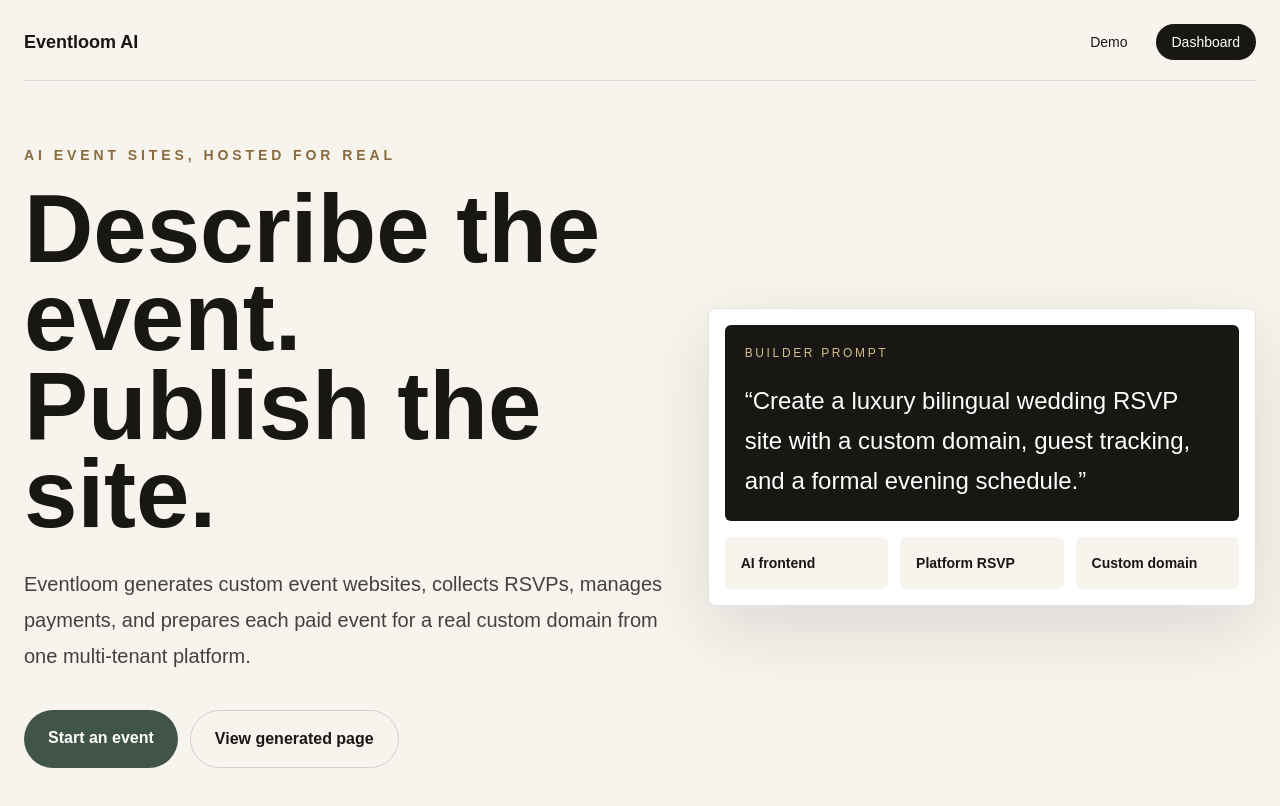
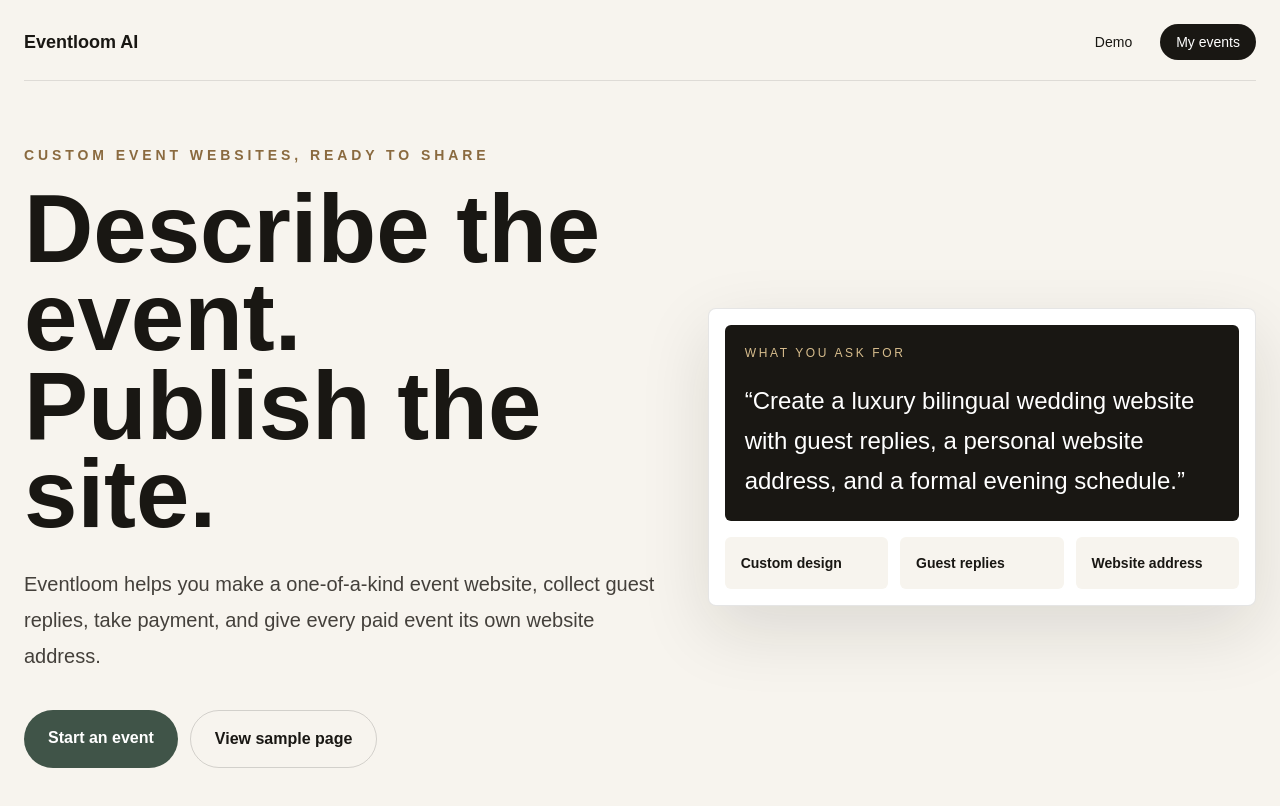
Before and after one commit to eventloom-ai/eventloom, a Next.js app: page / in a window 1280 px wide. Shown: the top 806 px of the page. Built offline with nearby package versions, Linux system fonts and the light colour scheme.

Commit message:
Simplify customer-facing copy

```diff
--- a/src/app/admin/page.tsx
+++ b/src/app/admin/page.tsx
@@ -28,8 +28,8 @@ export default async function AdminPage() {
   return (
     <main className="min-h-screen bg-[#191713] px-6 py-8 text-white">
       <section className="mx-auto max-w-6xl">
-        <p className="text-sm font-semibold uppercase tracking-[0.24em] text-[#d7bd8d]">Platform admin</p>
-        <h1 className="mt-2 text-5xl font-semibold">Operations</h1>
+        <p className="text-sm font-semibold uppercase tracking-[0.24em] text-[#d7bd8d]">Eventloom admin</p>
+        <h1 className="mt-2 text-5xl font-semibold">Overview</h1>
         <div className="mt-8 grid gap-4 sm:grid-cols-4">
           {Object.entries(stats).map(([label, value]) => (
             <article key={label} className="rounded-[8px] border border-white/10 bg-white/8 p-5">
--- a/src/app/app/events/[eventId]/page.tsx
+++ b/src/app/app/events/[eventId]/page.tsx
@@ -28,7 +28,7 @@ export default async function EventManagePage({ params }: { params: Promise<{ ev
     <main className="min-h-screen bg-[#f7f4ee] px-6 py-8 text-[#191713]">
       <section className="mx-auto max-w-5xl">
         <Link className="text-sm font-semibold text-stone-600" href="/app">
-          Back to dashboard
+          Back to my events
         </Link>
         <div className="mt-6 grid gap-4 rounded-[8px] border border-black/10 bg-white p-6">
           <div className="flex flex-col justify-between gap-4 sm:flex-row sm:items-start">
@@ -43,11 +43,11 @@ export default async function EventManagePage({ params }: { params: Promise<{ ev
 
           <div className="grid gap-3 sm:grid-cols-3">
             <form action={`/api/events/${event.id}/generate`} method="post">
-              <button className="w-full rounded-full bg-[#405448] px-4 py-3 font-semibold text-white">Generate artifact</button>
+              <button className="w-full rounded-full bg-[#405448] px-4 py-3 font-semibold text-white">Create new design</button>
             </form>
             <form action={`/api/events/${event.id}/publish`} method="post">
               <input type="hidden" name="domain" value={`${event.slug}.com`} />
-              <button className="w-full rounded-full bg-[#191713] px-4 py-3 font-semibold text-white">Start publish</button>
+              <button className="w-full rounded-full bg-[#191713] px-4 py-3 font-semibold text-white">Get website address</button>
             </form>
             <Link className="rounded-full border border-black/15 px-4 py-3 text-center font-semibold" href={`/${event.slug}`}>
               Preview page
--- a/src/app/layout.tsx
+++ b/src/app/layout.tsx
@@ -14,7 +14,7 @@ const geistMono = Geist_Mono({
 
 export const metadata: Metadata = {
   title: "Eventloom AI",
-  description: "AI-generated event websites with RSVP, payments, and custom domains.",
+  description: "Custom event websites with guest replies, payment, and a personal website address.",
 };
 
 export default function RootLayout({
--- a/src/components/dashboard.tsx
+++ b/src/components/dashboard.tsx
@@ -26,11 +26,11 @@ export async function Dashboard() {
       <div className="mx-auto max-w-6xl">
         <header className="flex flex-col justify-between gap-5 border-b border-black/10 pb-6 sm:flex-row sm:items-end">
           <div>
-            <p className="text-sm font-semibold uppercase tracking-[0.24em] text-[#8a6a3f]">Customer dashboard</p>
-            <h1 className="mt-2 text-5xl font-semibold tracking-normal">Events</h1>
+            <p className="text-sm font-semibold uppercase tracking-[0.24em] text-[#8a6a3f]">My events</p>
+            <h1 className="mt-2 text-5xl font-semibold tracking-normal">Your pages</h1>
           </div>
           <Link className="rounded-full bg-[#191713] px-5 py-3 font-semibold text-white" href="/app/events/new">
-            New event
+            New page
           </Link>
         </header>
 
@@ -49,7 +49,7 @@ export async function Dashboard() {
                   View
                 </Link>
                 <Link className="rounded-full bg-[#405448] px-4 py-2 font-semibold text-white" href={`/app/events/${event.id}`}>
-                  Manage
+                  Edit
                 </Link>
               </div>
             </article>
--- a/src/components/landing-page.tsx
+++ b/src/components/landing-page.tsx
@@ -13,7 +13,7 @@ export function LandingPage() {
               Demo
             </Link>
             <Link className="rounded-full bg-[#191713] px-4 py-2 text-white" href="/app">
-              Dashboard
+              My events
             </Link>
           </div>
         </nav>
@@ -21,33 +21,33 @@ export function LandingPage() {
         <div className="grid flex-1 items-center gap-10 py-16 lg:grid-cols-[1.08fr_0.92fr]">
           <div>
             <p className="mb-5 text-sm font-semibold uppercase tracking-[0.28em] text-[#8a6a3f]">
-              AI event sites, hosted for real
+              Custom event websites, ready to share
             </p>
             <h1 className="max-w-4xl text-6xl font-semibold leading-[0.92] tracking-normal sm:text-7xl lg:text-8xl">
               Describe the event. Publish the site.
             </h1>
             <p className="mt-7 max-w-2xl text-xl leading-9 text-stone-700">
-              Eventloom generates custom event websites, collects RSVPs, manages payments, and prepares each paid event for a real custom domain from one multi-tenant platform.
+              Eventloom helps you make a one-of-a-kind event website, collect guest replies, take payment, and give every paid event its own website address.
             </p>
             <div className="mt-9 flex flex-col gap-3 sm:flex-row">
               <Link className="rounded-full bg-[#405448] px-6 py-4 text-center font-semibold text-white" href="/app/events/new">
                 Start an event
               </Link>
               <Link className="rounded-full border border-black/15 px-6 py-4 text-center font-semibold" href="/demo-wedding">
-                View generated page
+                View sample page
               </Link>
             </div>
           </div>
 
           <div className="rounded-[8px] border border-black/10 bg-white p-4 shadow-[0_24px_70px_rgba(25,23,19,0.12)]">
             <div className="rounded-[6px] bg-[#191713] p-5 text-white">
-              <p className="text-xs uppercase tracking-[0.22em] text-[#d7bd8d]">Builder prompt</p>
+              <p className="text-xs uppercase tracking-[0.22em] text-[#d7bd8d]">What you ask for</p>
               <p className="mt-5 text-2xl leading-10">
-                “Create a luxury bilingual wedding RSVP site with a custom domain, guest tracking, and a formal evening schedule.”
+                “Create a luxury bilingual wedding website with guest replies, a personal website address, and a formal evening schedule.”
               </p>
             </div>
             <div className="grid gap-3 pt-4 sm:grid-cols-3">
-              {["AI frontend", "Platform RSVP", "Custom domain"].map((label) => (
+              {["Custom design", "Guest replies", "Website address"].map((label) => (
                 <div key={label} className="rounded-[6px] bg-[#f7f4ee] p-4 text-sm font-semibold">
                   {label}
                 </div>
--- a/src/components/rsvp-form.tsx
+++ b/src/components/rsvp-form.tsx
@@ -45,13 +45,13 @@ export function RsvpForm({ eventId, slug, isOpen }: { eventId: string; slug: str
     }
 
     setStatus("error");
-    setMessage("We could not save this RSVP. Please check the form and try again.");
+    setMessage("We could not save your reply. Please check the form and try again.");
   }
 
   if (!isOpen) {
     return (
       <section className="rounded-[8px] border border-black/10 bg-white/70 p-6">
-        <h2 className="text-2xl font-semibold">RSVPs are closed</h2>
+        <h2 className="text-2xl font-semibold">Guest replies are closed</h2>
         <p className="mt-2 text-stone-600">This event is no longer accepting responses.</p>
       </section>
     );
@@ -60,7 +60,7 @@ export function RsvpForm({ eventId, slug, isOpen }: { eventId: string; slug: str
   if (status === "done") {
     return (
       <section className="rounded-[8px] border border-[#405448]/20 bg-[#405448] p-6 text-white">
-        <h2 className="text-2xl font-semibold">RSVP received</h2>
+        <h2 className="text-2xl font-semibold">Reply received</h2>
         <p className="mt-2 text-white/80">Your response has been recorded.</p>
       </section>
     );
@@ -69,7 +69,7 @@ export function RsvpForm({ eventId, slug, isOpen }: { eventId: string; slug: str
   return (
     <form onSubmit={submit} className="rounded-[8px] border border-black/10 bg-white p-5 shadow-sm">
       <div>
-        <p className="text-xs font-semibold uppercase tracking-[0.2em] text-[#8a6a3f]">RSVP</p>
+        <p className="text-xs font-semibold uppercase tracking-[0.2em] text-[#8a6a3f]">Guest reply</p>
         <h2 className="mt-2 text-3xl font-semibold">Confirm your details</h2>
       </div>
 
@@ -125,7 +125,7 @@ export function RsvpForm({ eventId, slug, isOpen }: { eventId: string; slug: str
       {message ? <p className="mt-4 text-sm text-red-700">{message}</p> : null}
 
       <button disabled={status === "sending"} className="mt-6 w-full rounded-full bg-[#405448] px-5 py-4 font-semibold text-white disabled:opacity-60">
-        {status === "sending" ? "Sending..." : "Submit RSVP"}
+        {status === "sending" ? "Sending..." : "Send reply"}
       </button>
     </form>
   );
--- a/src/lib/ai/generator.ts
+++ b/src/lib/ai/generator.ts
@@ -6,7 +6,7 @@ export function defaultEventConfig(prompt: string): EventConfig {
   const title = prompt.match(/for\s+([^,.]+)/i)?.[1]?.trim() || "Your Event";
   return {
     title,
-    subtitle: "A custom AI-generated event experience with RSVP collection.",
+    subtitle: "A custom event page that helps guests reply in one simple place.",
     eventType: prompt.toLowerCase().includes("wedding") ? "wedding" : "event",
     date: new Date(Date.now() + 1000 * 60 * 60 * 24 * 90).toISOString().slice(0, 10),
     venueName: "Venue to be announced",
--- a/src/lib/sample-data.ts
+++ b/src/lib/sample-data.ts
@@ -7,7 +7,7 @@ export const demoEvent: EventRecord = {
   rsvp_open: true,
   config: {
     title: "Mira & Adam",
-    subtitle: "An AI-generated celebration page with RSVP collection, custom design, and domain-ready publishing.",
+    subtitle: "A custom celebration page with guest replies, a polished look, and a personal website address.",
     eventType: "wedding",
     date: "2026-09-12",
     venueName: "The Glasshouse",
@@ -31,9 +31,9 @@ export const demoEvent: EventRecord = {
     css: "",
     html: `
       <section class="space-y-8">
-        <p class="text-sm uppercase tracking-[0.28em] text-[#b48a5a]">AI event website preview</p>
+        <p class="text-sm uppercase tracking-[0.28em] text-[#b48a5a]">Event website preview</p>
         <h1>Mira & Adam</h1>
-        <p class="max-w-2xl text-xl text-stone-700">A polished custom event site generated from a conversation, backed by Eventloom RSVP infrastructure.</p>
+        <p class="max-w-2xl text-xl text-stone-700">A polished custom event site created from a conversation, with guest replies handled by Eventloom.</p>
       </section>
     `,
   },
@@ -51,7 +51,7 @@ export const demoEvents: EventRecord[] = [
       ...demoEvent.config,
       title: "Launch Night",
       eventType: "corporate",
-      subtitle: "A product launch RSVP page waiting for payment and publication.",
+      subtitle: "A product launch page waiting to be paid for and shared.",
     },
     artifact: null,
   },
```
Also changed, not shown: src/app/app/events/new/page.tsx (+6 -6 lines).
